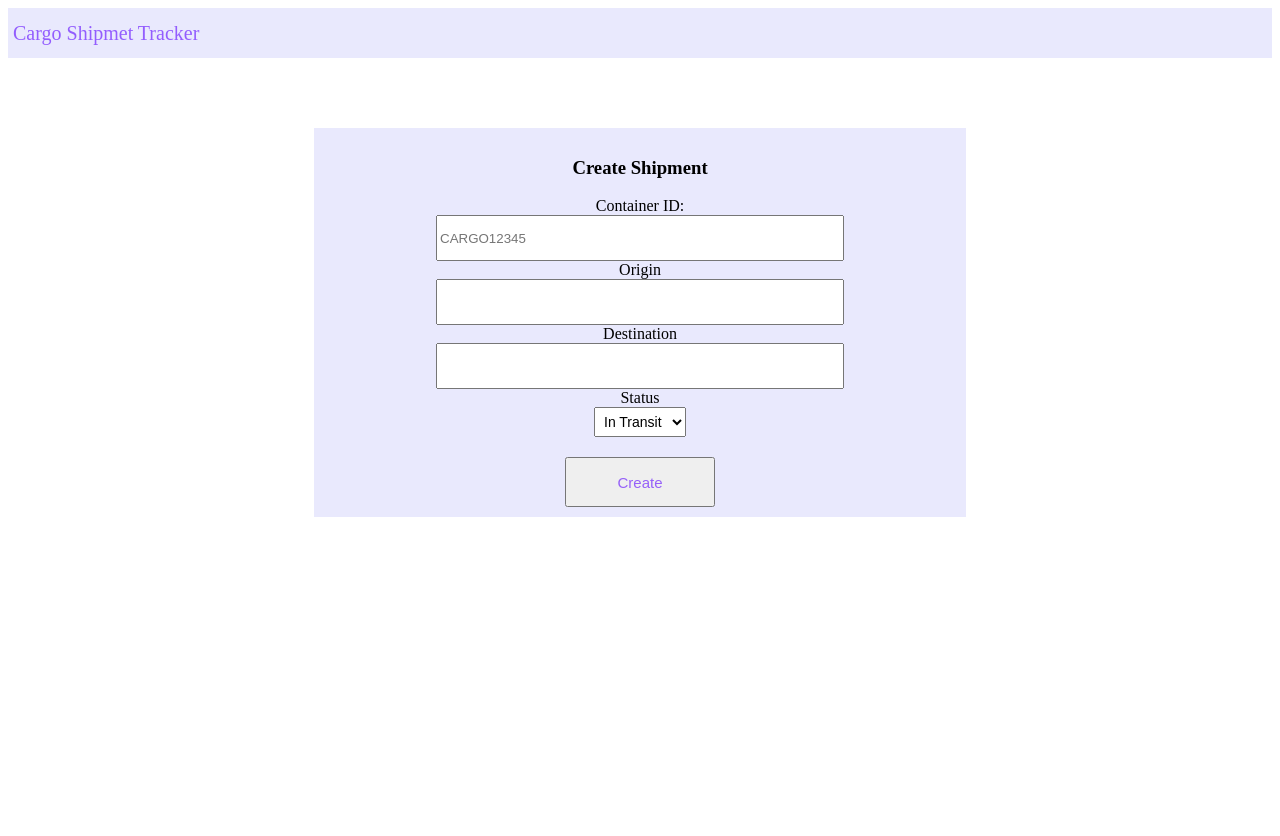
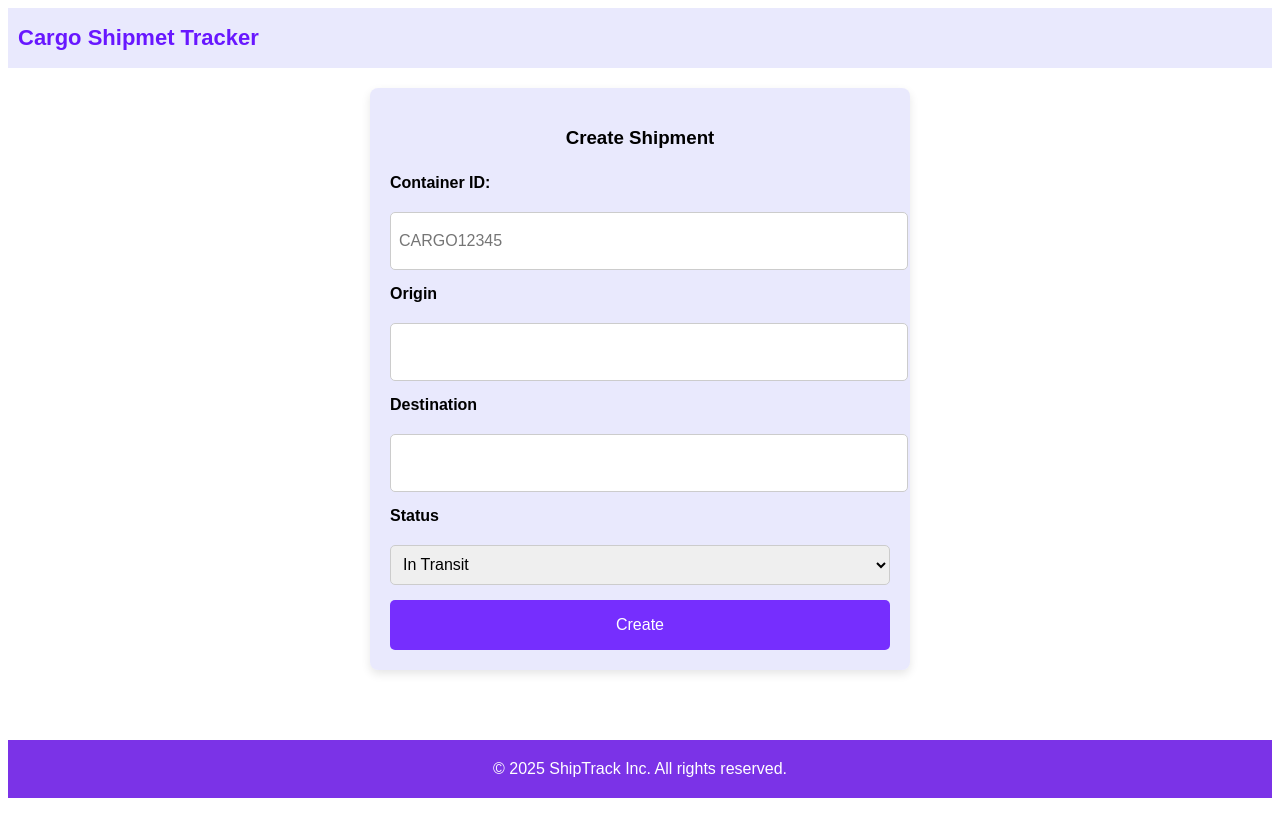
Before and after one commit to Anuptigga/Cargo-shipment-tracker-frontend, a React (Create React App) app: page /shipment in a window 1280 px wide. Shown: the top 836 px of the page. Before the commit the page ends 800 px from the top, so only its background shows below. Built offline with nearby package versions, Linux system fonts and the light colour scheme.

Commit message:
changed styled component

```diff
--- a/src/App.js
+++ b/src/App.js
@@ -1,12 +1,15 @@
 import{BrowserRouter as Router, Routes, Route} from "react-router"
+import Home from "./pages/Home.js";
 import Dashboard from "./pages/Dashboard";
 import Shipment from "./pages/Shipment.js";
 import ShipmentDetails from "./pages/ShipmentDetails.js";
 import UpdateLocation from "./pages/UpdateLocation.js";
+
 function App() {
   return (
     <Router>
       <Routes>
+        <Route path="/" element={<Home/>} />
         <Route path="/shipments" element={<Dashboard/>} />
         <Route path="/shipment/:id" element={<ShipmentDetails />} />
         <Route path="/shipment" element={<Shipment/>} />
--- /dev/null
+++ b/src/components/Footer.jsx
@@ -0,0 +1,18 @@
+import styled from "styled-components";
+
+const FooterContainer = styled.footer`
+  width: 100%;
+  text-align: center;
+  padding: 20px;
+  box-sizing:border-box;
+  background: rgba(90, 0, 225, 0.8);
+  color: white;
+  font-size: 16px;
+  margin:50px 0;
+`;
+function Footer(){
+    return (
+        <FooterContainer>© 2025 ShipTrack Inc. All rights reserved.</FooterContainer>
+    )
+}
+export default Footer;
--- a/src/pages/Dashboard.js
+++ b/src/pages/Dashboard.js
@@ -1,62 +1,94 @@
 import { useEffect, useState } from "react";
-import { useNavigate } from "react-router-dom"; // Import useNavigate
+import { useNavigate } from "react-router-dom";
 import styled from "styled-components";
 import Navbar from "../components/Navbar";
 import { ArrowDropDown, ArrowDropUp } from "@mui/icons-material";
 import {differenceInDays, parseISO, isFuture } from "date-fns";
 import { fetchShipments } from "../api/index";
+import Footer from "../components/Footer";
 
 const Container = styled.div`
-  position: relative;
+  font-family: Arial, sans-serif;
+  min-height: 100vh;
+  background-color: #f4f4f4;
 `;
 
-const Title = styled.h1``;
-
 const DashContainer = styled.div`
-  width: 100%;
+  max-width: 90%;
+  margin: auto;
   display: flex;
   flex-direction: column;
   align-items: center;
 `;
 
+const Title = styled.h1`
+  font-size: 28px;
+  color: #333;
+  margin-bottom: 15px;
+`;
+
 const Table = styled.table`
-  width: 60%;
-  border: 1px solid black;
+  width: 100%;
+  border-collapse: collapse;
+  background: white;
+  box-shadow: 0 4px 10px rgba(0, 0, 0, 0.1);
+  border-radius: 8px;
+  overflow: hidden;
 `;
 
 const Tr = styled.tr`
-  border: 1px solid black;
+  &:nth-child(even) {
+    background:rgb(244, 244, 244);
+  }
+  &:hover {
+    background: rgba(172, 178, 255, 0.36);
+  }
 `;
 
 const Th = styled.th`
-  background: rgba(172, 177, 255, 0.73);
+  background:rgba(90, 0, 225);
+  color: white;
+  padding: 12px;
+  font-size: 16px;
+  text-align: left;
+  position: relative;
 `;
 
-const Filter = styled.span``;
+const Td = styled.td`
+  padding: 12px;
+  font-size: 14px;
+  color: #333;
+  text-align: left;
+`;
 
-const Td = styled.td`
-  background: rgba(172, 178, 255, 0.36);
-  cursor: pointer; /* Make Shipment ID clickable */
-  &:hover {
-    text-decoration: underline;
-  }
+const Filter = styled.span`
+  display: inline-flex;
+  margin-left: 10px;
+  align-items: center;
+`;
+
+const Select = styled.select`
+  padding: 8px;
+  font-size: 14px;
+  border: 1px solid #ccc;
+  border-radius: 4px;
+  margin-bottom: 15px;
 `;
 
 const Button = styled.button`
-  height: 30px;
-  width: 150px;
-  background: rgba(172, 177, 255, 0.73);
-  border-style: none;
-  margin: 5px;
-  position: absolute;
-  left: 60%;
+  background:rgba(90, 0, 225);
+  color: white;
+  font-size: 16px;
+  padding: 10px 16px;
+  border: none;
+  border-radius: 6px;
   cursor: pointer;
-`;
+  margin-top: 20px;
+  transition: 0.3s;
 
-const Select = styled.select`
-  margin-bottom: 10px;
-  padding: 5px;
-  font-size: 14px;
+  &:hover {
+    background: #4a00cc;
+  }
 `;
 
 function Dashboard() {
@@ -157,7 +189,7 @@ function Dashboard() {
           <tbody>
             {filteredShipments.map((s) => (
               <Tr key={s._id}>
-                <Td onClick={() => navigate(`/shipment/${s._id}`)}>{s._id}</Td>
+                <Td style={{cursor:"pointer", textDecoration:"underline"}} onClick={() => navigate(`/shipment/${s._id}`)}>{s._id}</Td>
                 <Td>{s.containerId}</Td>
                 <Td>{s.currentLocation.name}</Td>
                 <Td>{formatDate(s.ETA)} Days</Td>
@@ -166,8 +198,9 @@ function Dashboard() {
             ))}
           </tbody>
         </Table>
+      <Button onClick={() => navigate("/shipment")}>+ New Shipment</Button>
       </DashContainer>
-      <Button onClick={() => navigate("/shipment")}>+ New Shipment</Button>
+      <Footer/>
     </Container>
   );
 }
--- /dev/null
+++ b/src/pages/Home.js
@@ -0,0 +1,196 @@
+import styled from "styled-components";
+import { useState } from "react";
+import { useNavigate } from "react-router-dom";
+import Navbar from "../components/Navbar";
+import Footer from "../components/Footer";
+
+const Container = styled.div`
+  width:100%;
+  display: flex;
+  flex-direction: column;
+  align-items: center;
+  font-family: "Poppins", sans-serif;
+`;
+
+const HeroSection = styled.div`
+  width: 100%;
+  height: 90vh;
+  background: url("https://img.freepik.com/free-photo/interior-large-distribution-warehouse-with-shelves-stacked-with-palettes-goods-ready-market_342744-1481.jpg?uid=R164722645&ga=GA1.1.1348064402.1739722610&semt=ais_hybrid") center/cover no-repeat;
+  display: flex;
+  flex-direction: column;
+  align-items: center;
+  justify-content: center;
+  text-align: center;
+  position: relative;
+
+  &::before {
+    content: "";
+    position: absolute;
+    top: 0;
+    left: 0;
+    width: 100%;
+    height: 100%;
+    background: rgba(0, 0, 0, 0.4);
+  }
+`;
+
+const HeroContent = styled.div`
+  position: relative;
+  z-index: 1;
+  color: white;
+`;
+
+const Title = styled.h1`
+  font-size: 50px;
+  font-weight: 700;
+  margin-bottom: 10px;
+`;
+
+const Subtitle = styled.p`
+  font-size: 22px;
+`;
+
+const SearchContainer = styled.div`
+  display: flex;
+  align-items: center;
+  justify-content:space-between;
+  background: white;
+  padding: 12px;
+  border-radius: 8px;
+  margin-top: 20px;
+  box-shadow: 0px 4px 10px rgba(0, 0, 0, 0.1);
+`;
+
+const Input = styled.input`
+  border: none;
+  outline: none;
+  padding: 12px;
+  width: 320px;
+  font-size: 18px;
+`;
+
+const Button = styled.button`
+  background: rgba(89, 0, 255, 0.9);
+  color: white;
+  border: none;
+  padding: 12px 24px;
+  cursor: pointer;
+  font-size: 18px;
+  font-weight: 600;
+  border-radius: 6px;
+  margin-left: 10px;
+  transition: background 0.3s ease;
+
+  &:hover {
+    background: rgba(90, 0, 255, 0.7);
+  }
+`;
+
+const Temp = styled.div`
+  margin-top: 10px;
+  padding: 6px;
+  cursor: pointer;
+  color: #0033cc;
+  text-decoration: underline;
+  font-weight: 600;
+  background:white;
+`;
+
+const Section = styled.div`
+  width: 80%;
+  margin: 60px auto;
+  text-align: center;
+`;
+
+const SectionTitle = styled.h2`
+  font-size: 38px;
+  font-weight: 700;
+  margin-bottom: 25px;
+  color: #222;
+`;
+
+const FeaturesContainer = styled.div`
+  display: flex;
+  justify-content: space-between;
+  gap: 20px;
+`;
+
+const FeatureCard = styled.div`
+  width: 30%;
+  padding: 24px;
+  background: #f8f8f8;
+  border-radius: 10px;
+  text-align: center;
+  transition: transform 0.3s ease, box-shadow 0.3s ease;
+  box-shadow: 0px 4px 8px rgba(90, 0, 225, 0.3);
+
+  &:hover {
+    transform: translateY(-5px);
+    box-shadow: 0px 8px 16px rgba(90, 0, 225, 0.6);
+  }
+
+  h3 {
+    font-size: 24px;
+    color: #333;
+    margin-bottom: 10px;
+  }
+
+  p {
+    font-size: 16px;
+    color: #555;
+  }
+`;
+
+function HomePage() {
+  const [trackingId, setTrackingId] = useState("");
+  const navigate = useNavigate();
+
+  const handleSearch = () => {
+    if (trackingId.trim()) {
+      navigate(`/shipment/${trackingId}`);
+    }
+  };
+
+  return (
+    <Container>
+      <Navbar />
+      <HeroSection>
+        <HeroContent>
+          <Title>Reliable Global Shipment Tracking</Title>
+          <Subtitle>Track your shipment in real-time with ease</Subtitle>
+          <SearchContainer>
+            <Input
+              type="text"
+              placeholder="Enter container ID..."
+              value={trackingId}
+              onChange={(e) => setTrackingId(e.target.value)}
+            />
+            <Button onClick={handleSearch}>Track</Button>
+          </SearchContainer>
+          <Temp onClick={() => navigate(`/shipments`)}>Click here for testing View All Shipments</Temp>
+        </HeroContent>
+      </HeroSection>
+
+      <Section>
+        <SectionTitle>Why Choose Us?</SectionTitle>
+        <FeaturesContainer>
+          <FeatureCard>
+            <h3>Fast & Secure</h3>
+            <p>Our system ensures your shipments are delivered safely and on time.</p>
+          </FeatureCard>
+          <FeatureCard>
+            <h3>Real-time Tracking</h3>
+            <p>Know the exact location of your cargo at any time.</p>
+          </FeatureCard>
+          <FeatureCard>
+            <h3>Global Coverage</h3>
+            <p>We operate worldwide with reliable logistics partners.</p>
+          </FeatureCard>
+        </FeaturesContainer>
+      </Section>
+      <Footer/>
+    </Container>
+  );
+}
+
+export default HomePage;
--- a/src/pages/Shipment.js
+++ b/src/pages/Shipment.js
@@ -2,40 +2,69 @@ import styled from "styled-components";
 import Navbar from "../components/Navbar";
 import { useState } from "react";
 import { createShipment } from "../api";
-const Container=styled.div`
-position:relative;
+import Footer from "../components/Footer";
+
+const Container = styled.div`
+  font-family: Arial, sans-serif;
+  display: flex;
+  flex-direction: column;
+  align-items: center;
 `;
-const FormContainer=styled.form`
-width:50%;
-background:rgba(200, 200, 250, 0.4);
-display:flex;
-flex-direction:column;
-align-items:center;
-padding:10px;
-position:absolute;
-left:0;
-right:0;
-margin:auto;
-top:120px;
 
+const FormContainer = styled.form`
+  max-width: 500px;
+  width: 100%;
+  margin:20px;
+  background: rgba(200, 200, 250, 0.4);
+  padding: 20px;
+  border-radius: 8px;
+  box-shadow: 0px 4px 10px rgba(0, 0, 0, 0.1);
+  display: flex;
+  flex-direction: column;
+  gap: 15px;
 `;
-const FormTitle=styled.h3``;
-const Input=styled.input`
-width:400px;
-height:40px;
+
+const FormTitle = styled.h3`
+  text-align: center;
+  margin-bottom: 10px;
 `;
+
+const Label = styled.label`
+  font-weight: bold;
+  margin-bottom: 5px;
+`;
+
+const Input = styled.input`
+  width: 100%;
+  height: 40px;
+  padding: 8px;
+  border: 1px solid #ccc;
+  border-radius: 5px;
+  font-size: 16px;
+`;
+
 const Select = styled.select`
-margin-bottom: 10px;
-padding: 5px;
-font-size: 14px;
+  width: 100%;
+  height: 40px;
+  padding: 8px;
+  border: 1px solid #ccc;
+  border-radius: 5px;
+  font-size: 16px;
 `;
-const SubmitButton=styled.button`
-width:150px;
-height:50px;
-margin-top:10px;
-Color:rgba(90, 0, 255, 0.6);
-cursor:pointer;
-font-size:15px;
+
+const SubmitButton = styled.button`
+  width: 100%;
+  height: 50px;
+  background: rgba(90, 0, 255, 0.8);
+  color: white;
+  font-size: 16px;
+  border: none;
+  border-radius: 5px;
+  cursor: pointer;
+  transition: 0.3s;
+  &:hover {
+    background: rgba(70, 0, 230, 1);
+  }
 `;
 
 function Shipment(){
@@ -56,7 +85,6 @@ const handleSubmit=async(e)=>{
     try {
         await createShipment(formData);
         alert("Shipment created successfully!");
-        // setFormData({ containerId: "", origin: "", destination: "", status: "In Transit" });
     } catch (error) {
         console.log(error);
     }
@@ -68,15 +96,16 @@ const handleSubmit=async(e)=>{
             <Navbar/>
             <FormContainer onSubmit={handleSubmit}>
             <FormTitle>Create Shipment</FormTitle>
-            Container ID:<Input type="text" name="containerId" placeholder="CARGO12345" required onChange={handleChange}></Input>
-            Origin<Input type="text" name="origin" required onChange={handleChange}></Input>
-            Destination<Input type="text" name="destination" required onChange={handleChange}></Input>
-            Status<Select name="status" onChange={handleChange}>
+            <Label>Container ID:</Label><Input type="text" name="containerId" placeholder="CARGO12345" required onChange={handleChange}></Input>
+            <Label>Origin</Label><Input type="text" name="origin" required onChange={handleChange}></Input>
+            <Label>Destination</Label><Input type="text" name="destination" required onChange={handleChange}></Input>
+            <Label>Status</Label><Select name="status" onChange={handleChange}>
             <option value="In Transit">In Transit</option>
             <option value="Delivered">Delivered</option>
             </Select>
         <SubmitButton type="submit">Create</SubmitButton>
       </FormContainer>
+      <Footer/>
         </Container>
     )
 
--- a/src/pages/ShipmentDetails.js
+++ b/src/pages/ShipmentDetails.js
@@ -8,6 +8,7 @@ import { MapContainer, TileLayer, Marker, Popup, useMap } from "react-leaflet";
 import "leaflet/dist/leaflet.css";
 import L from "leaflet";
 import "leaflet-routing-machine";
+import Footer from "../components/Footer";
 
 const customIcon = new L.Icon({
   iconUrl: "https://unpkg.com/leaflet@1.7.1/dist/images/marker-icon.png",
@@ -17,56 +18,67 @@ const customIcon = new L.Icon({
 
 const Container = styled.div`
   position: relative;
+  font-family: Arial, sans-serif;
 `;
 
 const DetailsContainer = styled.div`
-  background: rgba(200, 200, 250, 0.4);
   display: flex;
   align-items: center;
-  justify-content:space-around;
-  padding: 20px;
-  position: absolute;
-  left: 0;
-  right: 0;
-  margin: auto;
-  top: 120px;
+  justify-content: space-between;
+  padding: 20px 30px;
 `;
 
 const InfoWrapper=styled.div`
-z-index:1;`;
+z-index:1;
+padding:15px;
+`;
 
 const DetailItem = styled.p`
-  font-size: 16px;
-  margin: 5px 0;
+  font-size: 18px;
+  margin: 8px 0;
+  color: #333;
+  font-weight: 500;
 `;
 
 const Button=styled.button`
   height: 40px;
-  width: 150px;
-  background: rgba(172, 177, 255, 0.73);
-  margin:5px 5px;
-  border-style: 2px solid rgba(98, 35, 236);
-  border-radius: 4px;
+  width: 160px;
+  background: rgba(172, 177, 255, 0.9);
+  border: none;
+  border-radius: 6px;
   cursor: pointer;
-  color:rgb(122, 83, 231)
+  color: #5a00ff;
+  font-weight: 600;
+  margin: 8px;
+  transition: all 0.3s ease;
+
+  &:hover {
+    background: rgba(140, 150, 255, 1);
+    color: white;
+  }
 `;
 const StatusWrapper=styled.div`
-  position:absolute;
-  height:400px;
-  width:400px;
-  display:flex;
-  flex-direction:column;
-  justify-content:center;
-  align-items:center;
-  z-index:3;
-  background:rgba(0, 0, 0, 0.67);
+  height: 300px;
+  width: 320px;
+  display: flex;
+  flex-direction: column;
+  justify-content: center;
+  align-items: center;
+  z-index: 3;
+  background: rgba(0, 0, 0, 0.8);
+  border-radius: 10px;
+  padding: 20px;
+  color: white;
 `;
 
 const MapWrapper = styled.div`
   width: 600px;
   height: 400px;
   margin-top: 20px;
-  z-index:1;
+  z-index: 1;
+  border-radius: 10px;
+  overflow: hidden;
+  box-shadow: 0px 4px 8px rgba(0, 0, 0, 0.15);
 `;
 
 const RoutingMachine = ({ route }) => {
@@ -159,7 +171,10 @@ function ShipmentDetails() {
             <DetailItem><b>Destination:</b> {shipment.destination.name}</DetailItem>
             <DetailItem><b>Status:</b> {shipment.status}</DetailItem>
             <DetailItem><b>ETA:</b> {format(new Date(shipment.ETA), "yyyy-MM-dd")}</DetailItem>
+            {
+              shipment.status!=="Delivered" &&
             <Button onClick={() => navigate(`/shipment/${id}/update-location`)}>Update Location</Button>
+            }
             <Button onClick={()=>setView(!view)}>Update Status</Button>
           </InfoWrapper>
           { view &&
@@ -201,6 +216,7 @@ function ShipmentDetails() {
         ) : (
           <p>Shipment not found.</p>
         )}
+        <Footer/>
     </Container>
   );
 }
--- a/src/pages/UpdateLocation.js
+++ b/src/pages/UpdateLocation.js
@@ -3,23 +3,24 @@ import Navbar from "../components/Navbar";
 import { useState } from "react";
 import { useParams } from "react-router-dom";
 import { updateLocation } from "../api";
+import Footer from "../components/Footer";
 
 const Container = styled.div`
-  position: relative;
+  font-family: Arial, sans-serif;
+  height:100vh;
+  display:flex;
+  flex-direction:column;
 `;
 
 const FormContainer = styled.form`
-  width: 50%;
+  width:100%;
   background: rgba(200, 200, 250, 0.4);
   display: flex;
   flex-direction: column;
   align-items: center;
   padding: 20px;
-  position: absolute;
-  left: 0;
-  right: 0;
-  margin: auto;
-  top: 120px;
+  margin:20px 0;
+  box-sizing:border-box;
 `;
 
 const Input = styled.input`
@@ -29,12 +30,21 @@ const Input = styled.input`
 `;
 
 const SubmitButton = styled.button`
-  width: 150px;
-  height: 50px;
-  margin-top: 10px;
-  color: rgba(90, 0, 255, 0.6);
+   height: 40px;
+  width: 160px;
+  background: rgba(172, 177, 255, 0.9);
+  border: none;
+  border-radius: 6px;
   cursor: pointer;
-  font-size: 15px;
+  color: #5a00ff;
+  font-weight: 600;
+  margin: 8px;
+  transition: all 0.3s ease;
+
+  &:hover {
+    background: rgba(140, 150, 255, 1);
+    color: white;
+  }
 `;
 
 function UpdateLocation() {
@@ -70,6 +80,7 @@ function UpdateLocation() {
         />
         <SubmitButton type="submit">Update</SubmitButton>
       </FormContainer>
+      < Footer/>
     </Container>
   );
 }
```
Also changed, not shown: src/components/Navbar.jsx (+7 -5 lines).
